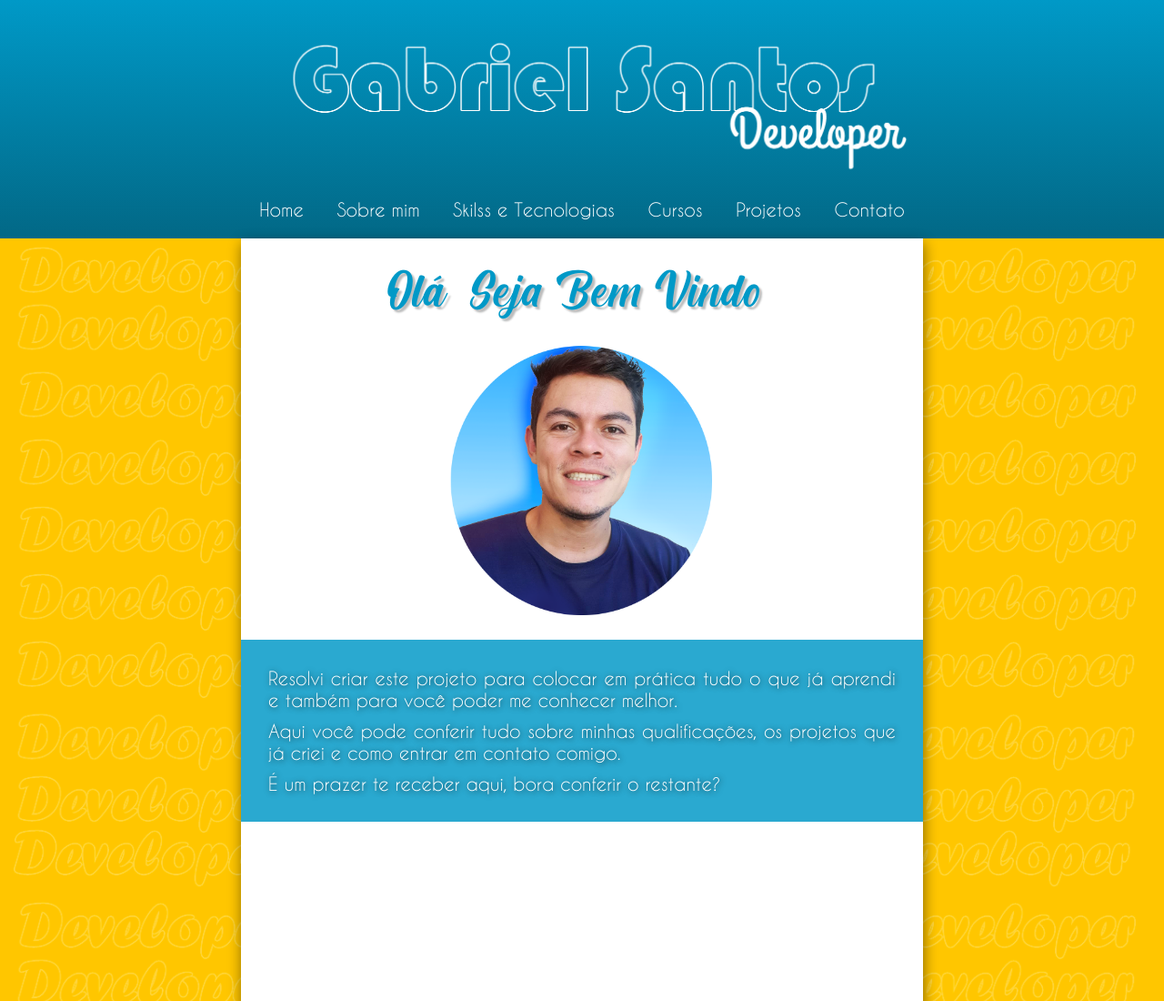
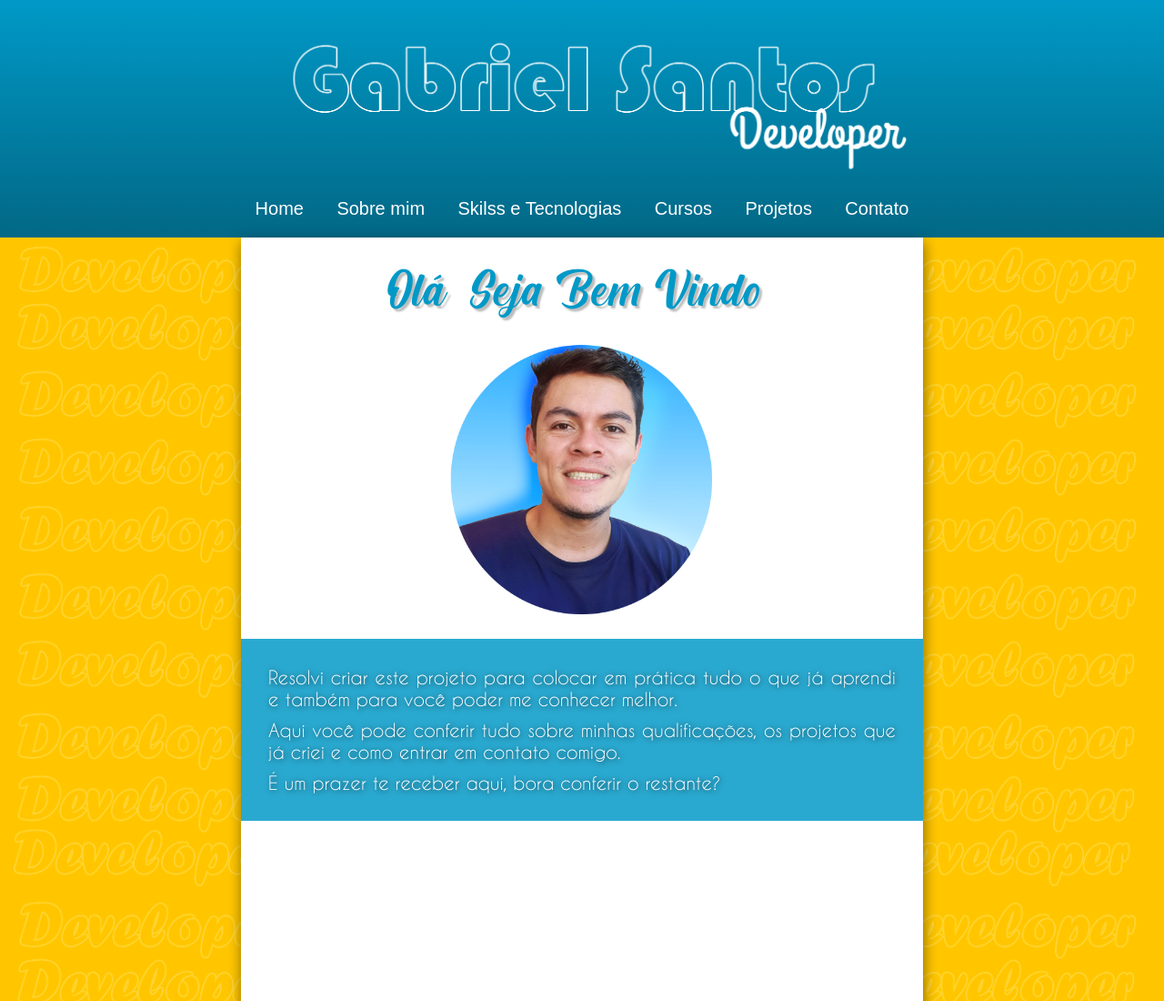
Before and after one commit to GabrielSantt/Portiflio-V1, a plain HTML site: page index.html in a window 1280 px wide. Shown: the top 1100 px of the page at 91% size. Drawn offline with Linux system fonts and the light colour scheme.

Commit message:
Update style.css

```diff
--- a/style.css
+++ b/style.css
@@ -1,6 +1,7 @@
 @charset "UTF-8";
 *{ margin: 0px;
 padding: 0px;}
+@import url('https://fonts.googleapis.com/css2? family= Oswald:wght@200 & display=swap');
 @import url('https://fonts.googleapis.com/css2?family=Bebas+Neue&display=swap');
 @font-face {
     font-family: "CreamCake";
@@ -17,6 +18,7 @@ padding: 0px;}
             --font2:"CaviarDreams";
             --font3:"grandhotel";
             --font4: 'Bebas Neue', cursive;
+            --font5: 'Oswald', sans-serif;
             --cor1: #f8c004;
             --cor2: #0099c7;
             --cor3: #027091;
@@ -42,7 +44,7 @@ header img{
 }
 a{
     border-radius: 16px;
-    font: 400 20px var(--font2);
+    font: 400 20px var(--font5);
     font-weight: normal;
     text-decoration: none;
     color: white;
```
